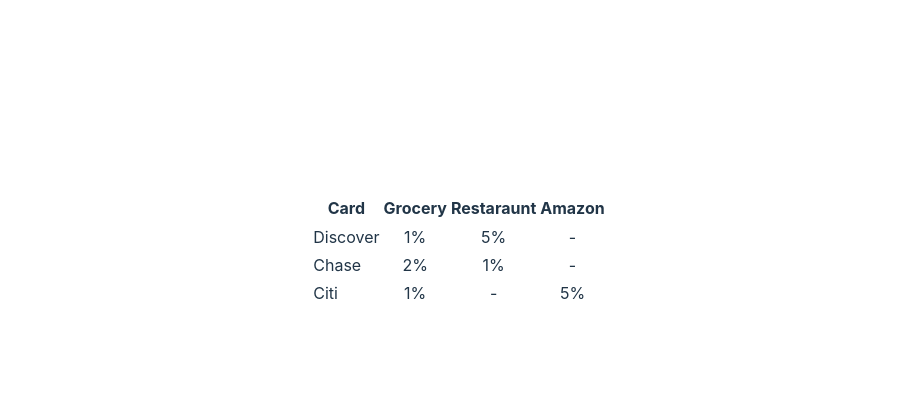
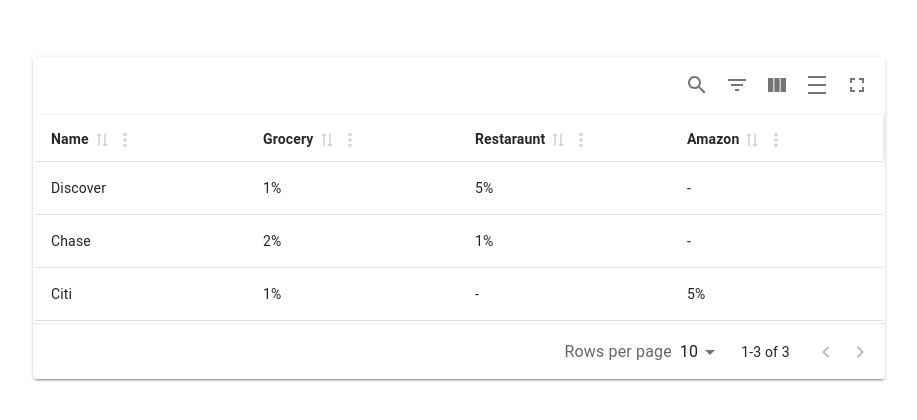
Before and after one commit to daanibhaya/CardBenefitsTracker, a React (Vite) app in the folder frontend/: page / in a window 1280 px wide. Shown: the part 182-602 px from the top of the page, without its empty margins (181-1098 px from the left). Built offline with nearby package versions, Linux system fonts and the light colour scheme.

Commit message:
Material React Table for Frontend

```diff
--- a/frontend/package.json
+++ b/frontend/package.json
@@ -10,8 +10,10 @@
     "preview": "vite preview"
   },
   "dependencies": {
+    "material-react-table": "^3.2.0",
     "react": "^19.0.0",
-    "react-dom": "^19.0.0"
+    "react-dom": "^19.0.0",
+    "react-draggable": "^4.4.6"
   },
   "devDependencies": {
     "@eslint/js": "^9.19.0",
--- a/frontend/src/App.tsx
+++ b/frontend/src/App.tsx
@@ -1,39 +1,48 @@
-import { useState } from 'react'
-import reactLogo from './assets/react.svg'
-import viteLogo from '/vite.svg'
+import { useMemo, useState } from 'react'
+import {
+  MaterialReactTable,
+  useMaterialReactTable,
+  type MRT_ColumnDef,
+} from 'material-react-table';
 import './App.css'
 
-const cardData = [
-  { name: "Discover", grocery: "1%", restaraunt: "5%", amazon: "-" },
-  { name: "Chase", grocery: "2%", restaraunt: "1%", amazon: "-"},
-  { name: "Citi", grocery: "1%", restaraunt: "-", amazon: "5%"}
-]
+type Card = {
+  name: string;
+  grocery: string;
+  restaraunt: string;
+  amazon: string;
+};
+const data: Card[] = [
+  { name: 'Discover', grocery: '1%', restaraunt: '5%', amazon: '-' },
+  { name: 'Chase', grocery: '2%', restaraunt: '1%', amazon: '-'},
+  { name: 'Citi', grocery: '1%', restaraunt: '-', amazon: '5%'}
+];
+const App = () => {
 
-function App() {
-  const [count, setCount] = useState(0)
+  const columns = useMemo<MRT_ColumnDef<Card>[]>(
+    () => [
+      { accessorKey: 'name',
+        header: 'Name',
+      },
+      { accessorKey: 'grocery',
+        header: 'Grocery'
+      },
+      { accessorKey: 'restaraunt',
+        header: 'Restaraunt'
+      },
+      { accessorKey: 'amazon',
+        header: 'Amazon'
+      },
+    ],
+    [],
+  );
 
-  return (
-      <div className="cardTable">
-        <table>
-          <tr>
-            <th>Card</th>
-            <th>Grocery</th>
-            <th>Restaraunt</th>
-            <th>Amazon</th>
-          </tr>
-          {cardData.map((val, key) => {
-            return (
-              <tr key={key}>
-                <td className="cardName">{val.name}</td>
-                <td>{val.grocery}</td>
-                <td>{val.restaraunt}</td>
-                <td>{val.amazon}</td>
-              </tr>
-            )
-          })}
-        </table>
-      </div>
-  );
+  const table = useMaterialReactTable({
+    columns,
+    data,
+  });
+
+  return <MaterialReactTable table={table} />;
 }
 
 export default App
```
Also changed, not shown: 1 other file (tests, documents, lock files or other folders).
